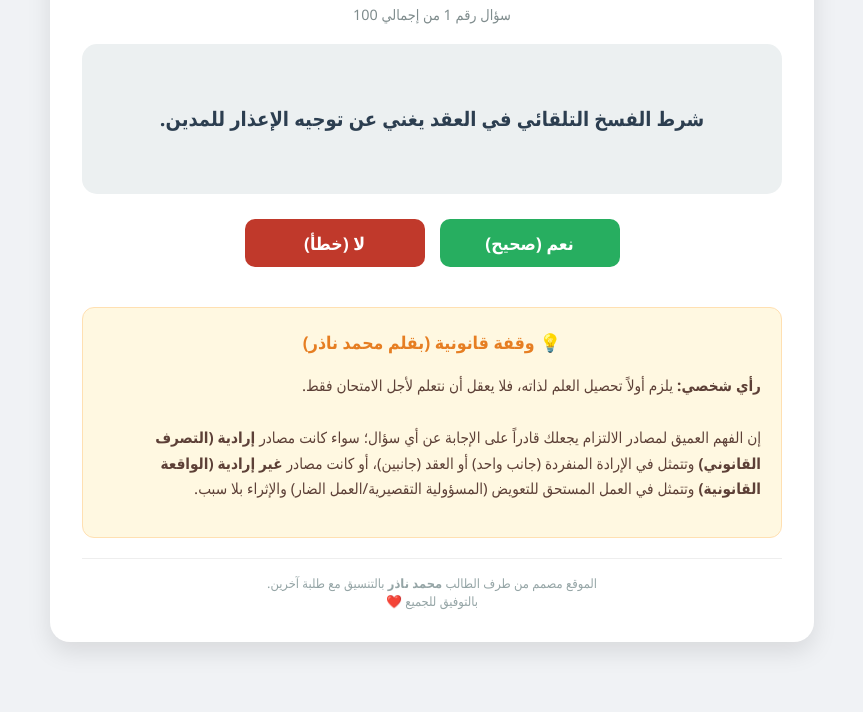
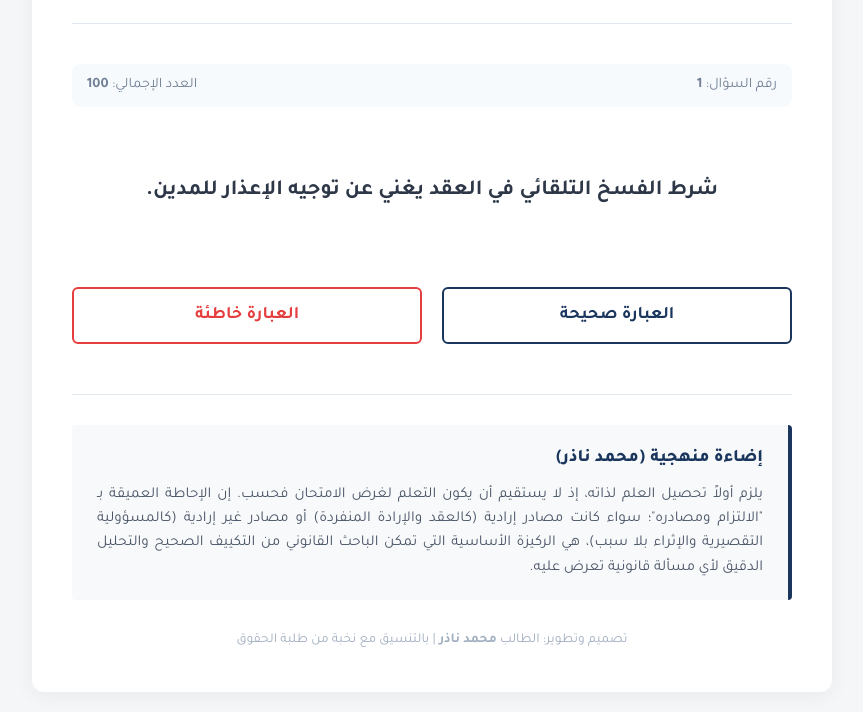
Before and after one commit to midouun/civil, a plain HTML site: page index.html in a window 1280 px wide. Shown: the part 144-856 px from the top of the page, without its empty margins (208-1071 px from the left). Drawn offline with Linux system fonts and the light colour scheme.

Commit message:
Update index.html

```diff
--- a/index.html
+++ b/index.html
@@ -3,165 +3,289 @@
 <head>
     <meta charset="UTF-8">
     <meta name="viewport" content="width=device-width, initial-scale=1.0">
-    <title>تحدي القانون المدني</title>
+    <title>المنصة الإلكترونية للتقييم القانوني</title>
+    <link href="https://fonts.googleapis.com/css2?family=Tajawal:wght@400;500;700;800&display=swap" rel="stylesheet">
     <style>
+        :root {
+            --primary-color: #1a365d; /* أزرق كحلي رسمي */
+            --accent-color: #c5a065;  /* ذهبي هادئ للتمييز */
+            --bg-color: #f4f6f8;      /* رمادي فاتح جداً للخلفية */
+            --text-dark: #2d3748;
+            --text-light: #718096;
+            --success-bg: #f0fff4;
+            --success-text: #22543d;
+            --success-border: #48bb78;
+            --error-bg: #fff5f5;
+            --error-text: #742a2a;
+            --error-border: #f56565;
+        }
+
         body {
-            font-family: 'Segoe UI', Tahoma, Geneva, Verdana, sans-serif;
-            background-color: #f0f2f5;
+            font-family: 'Tajawal', 'Segoe UI', sans-serif;
+            background-color: var(--bg-color);
+            color: var(--text-dark);
+            margin: 0;
+            padding: 0;
+            min-height: 100vh;
             display: flex;
             justify-content: center;
             align-items: center;
-            min-height: 100vh;
-            margin: 0;
+            line-height: 1.6;
+        }
+
+        .main-wrapper {
+            width: 100%;
+            max-width: 800px;
             padding: 20px;
         }
-        .container {
+
+        .card {
             background: white;
-            padding: 2rem;
-            border-radius: 20px;
-            box-shadow: 0 10px 25px rgba(0,0,0,0.1);
-            width: 100%;
-            max-width: 700px;
+            border-radius: 12px;
+            box-shadow: 0 4px 20px rgba(0, 0, 0, 0.05);
+            padding: 40px;
+            border-top: 5px solid var(--primary-color);
+        }
+
+        /* الهيدر (العنوان) */
+        header {
             text-align: center;
+            margin-bottom: 40px;
+            border-bottom: 1px solid #e2e8f0;
+            padding-bottom: 20px;
         }
-        h1 { color: #2c3e50; margin-bottom: 5px; font-size: 1.8rem; }
-        .stats { font-size: 0.9rem; color: #7f8c8d; margin-bottom: 20px; }
 
-        .question-card {
-            background: #ecf0f1;
-            padding: 25px;
-            border-radius: 15px;
+        h1 {
+            color: var(--primary-color);
+            font-size: 1.8rem;
+            margin: 0 0 10px 0;
+            font-weight: 800;
+        }
+
+        .subtitle {
+            color: var(--text-light);
+            font-size: 1rem;
+            font-weight: 500;
+        }
+
+        /* شريط الحالة */
+        .status-bar {
+            display: flex;
+            justify-content: space-between;
+            align-items: center;
+            font-size: 0.9rem;
+            color: var(--text-light);
             margin-bottom: 25px;
-            min-height: 100px;
+            background: #f7fafc;
+            padding: 10px 15px;
+            border-radius: 8px;
+        }
+
+        /* منطقة السؤال */
+        .question-container {
+            min-height: 120px;
             display: flex;
             align-items: center;
             justify-content: center;
-            font-size: 1.25rem;
-            color: #2c3e50;
-            font-weight: 600;
-            line-height: 1.6;
+            margin-bottom: 35px;
         }
 
-        .buttons { display: flex; gap: 15px; justify-content: center; flex-wrap: wrap; }
-        button {
-            padding: 12px 40px;
+        .question-text {
+            font-size: 1.35rem;
+            color: var(--text-dark);
+            font-weight: 600;
+            text-align: center;
+            line-height: 1.8;
+        }
+
+        /* الأزرار */
+        .actions {
+            display: grid;
+            grid-template-columns: 1fr 1fr;
+            gap: 20px;
+            margin-bottom: 30px;
+        }
+
+        .btn {
+            padding: 16px;
             font-size: 1.1rem;
             border: none;
-            border-radius: 10px;
+            border-radius: 6px;
             cursor: pointer;
-            transition: all 0.2s;
             font-family: inherit;
-            font-weight: bold;
-            flex: 1;
-            max-width: 180px;
-        }
-        .btn-yes { background-color: #27ae60; color: white; }
-        .btn-yes:hover { background-color: #219150; transform: translateY(-2px); }
-        .btn-no { background-color: #c0392b; color: white; }
-        .btn-no:hover { background-color: #a93226; transform: translateY(-2px); }
-
-        .result-box {
-            margin-top: 20px;
-            padding: 15px;
-            border-radius: 10px;
-            display: none;
-            text-align: right;
-            line-height: 1.8;
-            font-size: 1rem;
-            animation: fadeIn 0.5s;
-        }
-        @keyframes fadeIn { from { opacity: 0; transform: translateY(10px); } to { opacity: 1; transform: translateY(0); } }
-
-        .correct { background-color: #d4edda; color: #155724; border-right: 5px solid #28a745; }
-        .wrong { background-color: #f8d7da; color: #721c24; border-right: 5px solid #dc3545; }
-
-        .next-btn {
-            background-color: #3498db;
-            color: white;
-            margin-top: 20px;
-            display: none;
-            width: 100%;
-        }
-        .next-btn:hover { background-color: #2980b9; }
-
-        .loader { color: #3498db; font-weight: bold; margin-top: 20px; }
-
-        /* تنسيق قسم كلمة الطالب */
-        .author-note {
-            background-color: #fff8e1;
-            border: 1px solid #ffe0b2;
-            color: #5d4037;
-            padding: 20px;
-            border-radius: 12px;
-            margin-top: 40px;
-            text-align: right;
-            font-size: 0.95rem;
-            line-height: 1.7;
-            position: relative;
-        }
-        .author-note h3 {
-            margin-top: 0;
-            color: #e67e22;
-            font-size: 1.1rem;
-            text-align: center;
-            margin-bottom: 10px;
+            font-weight: 700;
+            transition: all 0.2s ease;
             display: flex;
             align-items: center;
             justify-content: center;
-            gap: 10px;
         }
 
-        /* التذييل */
-        .footer {
+        .btn-yes {
+            background-color: white;
+            border: 2px solid var(--primary-color);
+            color: var(--primary-color);
+        }
+
+        .btn-yes:hover {
+            background-color: var(--primary-color);
+            color: white;
+        }
+
+        .btn-no {
+            background-color: white;
+            border: 2px solid #e53e3e;
+            color: #e53e3e;
+        }
+
+        .btn-no:hover {
+            background-color: #e53e3e;
+            color: white;
+        }
+
+        .btn-next {
+            background-color: var(--accent-color);
+            color: white;
+            width: 100%;
             margin-top: 20px;
-            font-size: 0.8rem;
-            color: #95a5a6;
-            border-top: 1px solid #eee;
-            padding-top: 15px;
+            display: none;
+        }
+
+        .btn-next:hover {
+            background-color: #b08d55;
+        }
+
+        /* صندوق النتيجة والتعليل */
+        .feedback-box {
+            display: none;
+            padding: 20px;
+            border-radius: 8px;
+            margin-top: 20px;
+            text-align: right;
+            font-size: 1rem;
+            border-right: 4px solid transparent;
+            animation: slideIn 0.3s ease-out;
+        }
+
+        @keyframes slideIn {
+            from { opacity: 0; transform: translateY(10px); }
+            to { opacity: 1; transform: translateY(0); }
+        }
+
+        .feedback-correct {
+            background-color: var(--success-bg);
+            color: var(--success-text);
+            border-color: var(--success-border);
+        }
+
+        .feedback-wrong {
+            background-color: var(--error-bg);
+            color: var(--error-text);
+            border-color: var(--error-border);
+        }
+
+        /* كلمة الطالب (التذييل الاحترافي) */
+        .author-section {
+            margin-top: 50px;
+            padding-top: 30px;
+            border-top: 1px solid #e2e8f0;
+        }
+
+        .quote-box {
+            background-color: #f8f9fa;
+            border-right: 4px solid var(--primary-color);
+            padding: 20px 25px;
+            border-radius: 4px;
+            position: relative;
+        }
+
+        .quote-title {
+            font-weight: 800;
+            color: var(--primary-color);
+            margin-bottom: 10px;
+            display: block;
+            font-size: 1.1rem;
+        }
+
+        .quote-content {
+            font-size: 0.95rem;
+            color: #4a5568;
+            text-align: justify;
+        }
+
+        .footer-info {
+            margin-top: 30px;
+            text-align: center;
+            font-size: 0.85rem;
+            color: #a0aec0;
+        }
+
+        .loader {
+            color: var(--accent-color);
+            font-weight: bold;
+            text-align: center;
+            margin: 20px 0;
+        }
+
+        /* تحسينات الموبايل */
+        @media (max-width: 600px) {
+            .card { padding: 25px; }
+            .question-text { font-size: 1.15rem; }
+            .actions { gap: 10px; }
+            h1 { font-size: 1.4rem; }
         }
     </style>
 </head>
 <body>
 
-<div class="container">
-    <h1>⚖️ بنك الأسئلة المفخخة</h1>
-    <div class="stats">سؤال رقم <span id="current-index">0</span> من إجمالي <span id="total-count">0</span></div>
+<div class="main-wrapper">
+    <div class="card">
+        <header>
+            <h1>المنصة الإلكترونية للتقييم القانوني</h1>
+            <div class="subtitle">مصادر الالتزام في القانون المدني الجزائري</div>
+        </header>
 
-    <div id="loader" class="loader">جاري تحميل الأسئلة من الملفات...</div>
-
-    <div id="quiz-area" style="display:none;">
-        <div class="question-card" id="question-text"></div>
-
-        <div class="buttons" id="action-buttons">
-            <button class="btn-yes" onclick="checkAnswer(true)">نعم (صحيح)</button>
-            <button class="btn-no" onclick="checkAnswer(false)">لا (خطأ)</button>
+        <div class="status-bar">
+            <span>رقم السؤال: <b id="current-index">0</b></span>
+            <span>العدد الإجمالي: <b id="total-count">0</b></span>
         </div>
 
-        <div id="result" class="result-box"></div>
-        <button id="next-btn" class="next-btn" onclick="nextQuestion()">السؤال التالي ⬅️</button>
-    </div>
+        <div id="loader" class="loader">جاري استدعاء البيانات وتجهيز الاختبار...</div>
 
-    <div class="author-note">
-        <h3>💡 وقفة قانونية (بقلم محمد ناذر)</h3>
-        <p>
-            <b>رأي شخصي:</b> يلزم أولاً تحصيل العلم لذاته، فلا يعقل أن نتعلم لأجل الامتحان فقط.
-            <br><br>
-            إن الفهم العميق لمصادر الالتزام يجعلك قادراً على الإجابة عن أي سؤال؛ سواء كانت مصادر <b>إرادية (التصرف القانوني)</b> وتتمثل في الإرادة المنفردة (جانب واحد) أو العقد (جانبين)، أو كانت مصادر <b>غير إرادية (الواقعة القانونية)</b> وتتمثل في العمل المستحق للتعويض (المسؤولية التقصيرية/العمل الضار) والإثراء بلا سبب.
-        </p>
-    </div>
+        <div id="quiz-interface" style="display: none;">
+            <div class="question-container">
+                <div class="question-text" id="question-text"></div>
+            </div>
 
-    <div class="footer">
-        الموقع مصمم من طرف الطالب <b>محمد ناذر</b> بالتنسيق مع طلبة آخرين.<br>
-        بالتوفيق للجميع ❤️
+            <div class="actions" id="action-buttons">
+                <button class="btn btn-yes" onclick="assessStatement(true)">العبارة صحيحة</button>
+                <button class="btn btn-no" onclick="assessStatement(false)">العبارة خاطئة</button>
+            </div>
+
+            <div id="feedback" class="feedback-box"></div>
+            <button id="next-btn" class="btn btn-next" onclick="loadNextQuestion()">الانتقال للسؤال التالي</button>
+        </div>
+
+        <div class="author-section">
+            <div class="quote-box">
+                <span class="quote-title">إضاءة منهجية (محمد ناذر)</span>
+                <div class="quote-content">
+                    يلزم أولاً تحصيل العلم لذاته، إذ لا يستقيم أن يكون التعلم لغرض الامتحان فحسب. إن الإحاطة العميقة بـ "الالتزام ومصادره"؛ سواء كانت مصادر إرادية (كالعقد والإرادة المنفردة) أو مصادر غير إرادية (كالمسؤولية التقصيرية والإثراء بلا سبب)، هي الركيزة الأساسية التي تمكن الباحث القانوني من التكييف الصحيح والتحليل الدقيق لأي مسألة قانونية تعرض عليه.
+                </div>
+            </div>
+
+            <div class="footer-info">
+                تصميم وتطوير: الطالب <strong>محمد ناذر</strong> | بالتنسيق مع نخبة من طلبة الحقوق
+            </div>
+        </div>
     </div>
 </div>
 
 <script>
-    let questions = [];
+    let questionBank = [];
     let currentIndex = 0;
 
-    // قائمة بملفات الأسئلة (يمكنك إضافة المزيد هنا مستقبلاً)
-    const fileList = [
+    // ملفات البيانات (تأكد من وجود هذه الملفات بنفس المسار)
+    const databaseFiles = [
         'questions.json',
         'questions2.json',
         'questions3.json',
@@ -169,89 +293,109 @@
         'questions5.json'
     ];
 
-    async function loadQuestions() {
+    // دالة بدء النظام
+    async function initializeSystem() {
         try {
-            document.getElementById('loader').innerText = "جاري تجميع بنك الأسئلة...";
-            questions = [];
-
-            for (const fileName of fileList) {
+            questionBank = [];
+            for (const file of databaseFiles) {
                 try {
-                    const response = await fetch(fileName);
+                    const response = await fetch(file);
                     if (response.ok) {
                         const data = await response.json();
-                        questions = questions.concat(data);
+                        questionBank = questionBank.concat(data);
                     }
                 } catch (e) {
-                    console.warn(`تعذر تحميل ${fileName}`);
+                    console.warn(`ملف مفقود: ${file}`);
                 }
             }
 
-            if (questions.length === 0) throw new Error("لم يتم العثور على أسئلة");
+            if (questionBank.length === 0) throw new Error("لا توجد بيانات");
 
-            // خلط الأسئلة
-            questions.sort(() => Math.random() - 0.5);
+            // خلط الأسئلة لضمان العشوائية في كل مرة
+            questionBank.sort(() => Math.random() - 0.5);
 
-            document.getElementById('total-count').innerText = questions.length;
+            // تحديث الواجهة
+            document.getElementById('total-count').innerText = questionBank.length;
             document.getElementById('loader').style.display = 'none';
-            document.getElementById('quiz-area').style.display = 'block';
+            document.getElementById('quiz-interface').style.display = 'block';
 
-            showQuestion();
+            displayQuestion();
 
         } catch (error) {
-            document.getElementById('loader').innerText = "حدث خطأ في تحميل البيانات.";
-            console.error(error);
+            document.getElementById('loader').innerHTML = "<span style='color:red'>عذراً، حدث خطأ تقني في تحميل قاعدة البيانات.</span>";
         }
     }
 
-    function showQuestion() {
-        document.getElementById('result').style.display = 'none';
-        document.getElementById('result').className = 'result-box';
+    function displayQuestion() {
+        // إعادة تهيئة العناصر
+        const feedback = document.getElementById('feedback');
+        feedback.style.display = 'none';
+        feedback.className = 'feedback-box';
+
         document.getElementById('next-btn').style.display = 'none';
-        document.getElementById('action-buttons').style.display = 'flex';
+        document.getElementById('action-buttons').style.display = 'grid';
 
-        const q = questions[currentIndex];
-        document.getElementById('question-text').innerText = q.q;
+        // عرض السؤال
+        const currentQ = questionBank[currentIndex];
+        document.getElementById('question-text').innerText = currentQ.q;
         document.getElementById('current-index').innerText = currentIndex + 1;
     }
 
-    function checkAnswer(userAnswer) {
-        const q = questions[currentIndex];
-        const resultBox = document.getElementById('result');
+    function assessStatement(userJudgment) {
+        const currentQ = questionBank[currentIndex];
+        const feedback = document.getElementById('feedback');
 
-        // المنطق: الإجابة الصحيحة هي "خطأ" (false)
-        if (userAnswer === false) {
-            resultBox.innerHTML = `<strong>✅ إجابة دقيقة!</strong><br>التعليل: ${q.reason}`;
-            resultBox.classList.add('correct');
-            resultBox.classList.remove('wrong');
+        // المنطق: جميع العبارات في قاعدة البيانات هي عبارات "مفخخة" (خاطئة قانوناً)
+        // إذا قال المستخدم "العبارة خاطئة" (false)، فقد أصاب الحق.
+        // إذا قال المستخدم "العبارة صحيحة" (true)، فقد أخطأ التقدير.
+
+        let isCorrectJudgment = (userJudgment === false);
+
+        // ملاحظة: إذا قمت مستقبلاً بإضافة أسئلة "صحيحة" في ملفات JSON
+        // يجب أن تضيف خاصية "isTrue": true في ملف JSON وتعدل الشرط هنا.
+        // حالياً، الكود يفترض أن كل الأسئلة في الملفات هي عبارات خاطئة (مفخخة).
+
+        if (isCorrectJudgment) {
+            feedback.innerHTML = `<strong>تحليل دقيق وصحيح.</strong><br><br>السند القانوني: ${currentQ.reason}`;
+            feedback.classList.add('feedback-correct');
+            feedback.classList.remove('feedback-wrong');
         } else {
-            resultBox.innerHTML = `<strong>❌ وقعت في الفخ!</strong><br>الصواب هو (خطأ).<br>التعليل: ${q.reason}`;
-            resultBox.classList.add('wrong');
-            resultBox.classList.remove('correct');
+            feedback.innerHTML = `<strong>جانبكم الصواب في هذا التقدير.</strong><br>العبارة خاطئة قانوناً.<br><br>التصحيح: ${currentQ.reason}`;
+            feedback.classList.add('feedback-wrong');
+            feedback.classList.remove('feedback-correct');
         }
 
-        resultBox.style.display = 'block';
+        feedback.style.display = 'block';
         document.getElementById('action-buttons').style.display = 'none';
-        document.getElementById('next-btn').style.display = 'inline-block';
+        document.getElementById('next-btn').style.display = 'block';
     }
 
-    function nextQuestion() {
+    function loadNextQuestion() {
         currentIndex++;
-        if (currentIndex < questions.length) {
-            showQuestion();
+        if (currentIndex < questionBank.length) {
+            displayQuestion();
         } else {
-            document.querySelector('.container').innerHTML = `
-                <h1 style="color:#27ae60">🎉 انتهى التحدي!</h1>
-                <p>لقد راجعت جميع الأسئلة (${questions.length}).</p>
-                <div class="author-note">
-                    <h3>نصيحة أخيرة</h3>
-                    <p>تذكر دائماً: القانون فهم وتحليل، وليس مجرد حفظ للنصوص.</p>
+            // شاشة النهاية
+            document.querySelector('.card').innerHTML = `
+                <header>
+                    <h1 style="color:var(--success-text)">اكتمل التقييم بنجاح</h1>
+                </header>
+                <div style="text-align:center; padding: 20px; color: var(--text-dark);">
+                    <p>لقد أتممت مراجعة كافة المسائل القانونية المطروحة (${questionBank.length} مسألة).</p>
+                    <p style="margin-top:20px;">نتمنى أن يكون هذا التقييم قد أضاف لرصيدك المعرفي.</p>
+                    <button onclick="location.reload()" class="btn" style="background:var(--primary-color); color:white; margin: 20px auto;">إعادة المحاولة</button>
                 </div>
-                <button onclick="location.reload()" class="next-btn" style="display:inline-block">إعادة المحاولة</button>
+                 <div class="author-section">
+                    <div class="footer-info">
+                        تصميم وتطوير: الطالب <strong>محمد ناذر</strong>
+                    </div>
+                </div>
             `;
         }
     }
 
-    loadQuestions();
+    // تشغيل النظام
+    initializeSystem();
 </script>
 
 </body>
```
